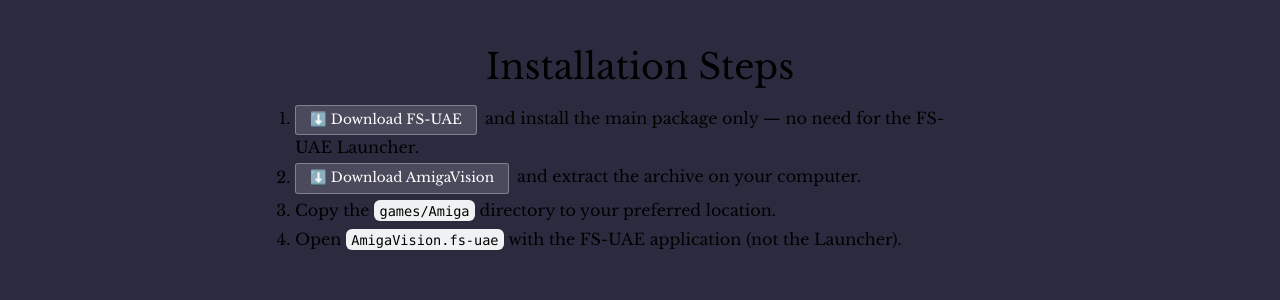
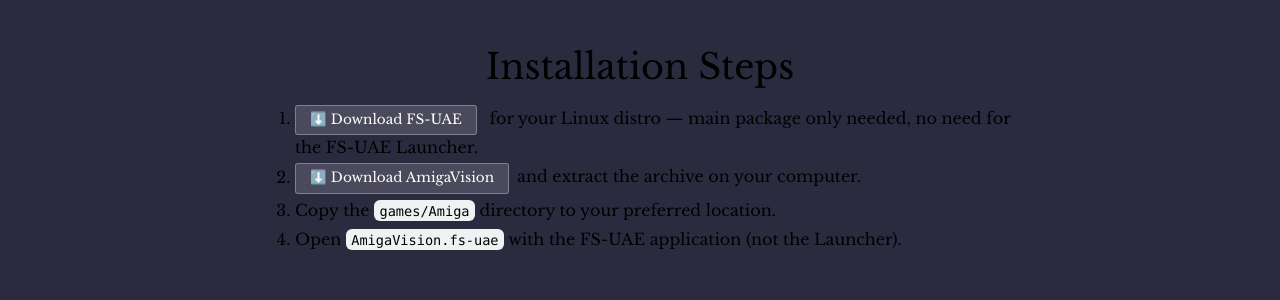
Before and after one commit to amigavision/amigavision.github.io, a Jekyll site: the page built from download/linux.html, in a window 1280 px wide. Shown: the part 462-762 px from the top of the page. Built offline with Jekyll 4.4.1, drawn with Linux system fonts in a browser that asks for light colours.

Commit message:
Clarify Linux distros

```diff
--- a/download/linux.html
+++ b/download/linux.html
@@ -16,7 +16,7 @@
   <div class="text-container">
     <h2>Installation Steps</h2>
     <ol>
-      <li><div class="button alt"><a target="_blank" href="https://fs-uae.net">⬇️ Download FS-UAE</a></div>and install the main package only — no need for the FS-UAE Launcher.</li>
+      <li><div class="button alt"><a target="_blank" href="https://fs-uae.net">⬇️ Download FS-UAE</a></div> for your Linux distro — main package only needed, no need for the FS-UAE Launcher.</li>
       <li><div class="button alt"><a target="_blank" href="https://archive.org/details/software?query=amigavision">⬇️ Download AmigaVision <!-- for Linux --></a></div>and extract the archive on your computer.</li>
       <li>Copy the <code>games/Amiga</code> directory to your preferred location.</li>
       <li>Open <code>AmigaVision.fs-uae</code> with the FS-UAE application (not the Launcher).</li>
```
